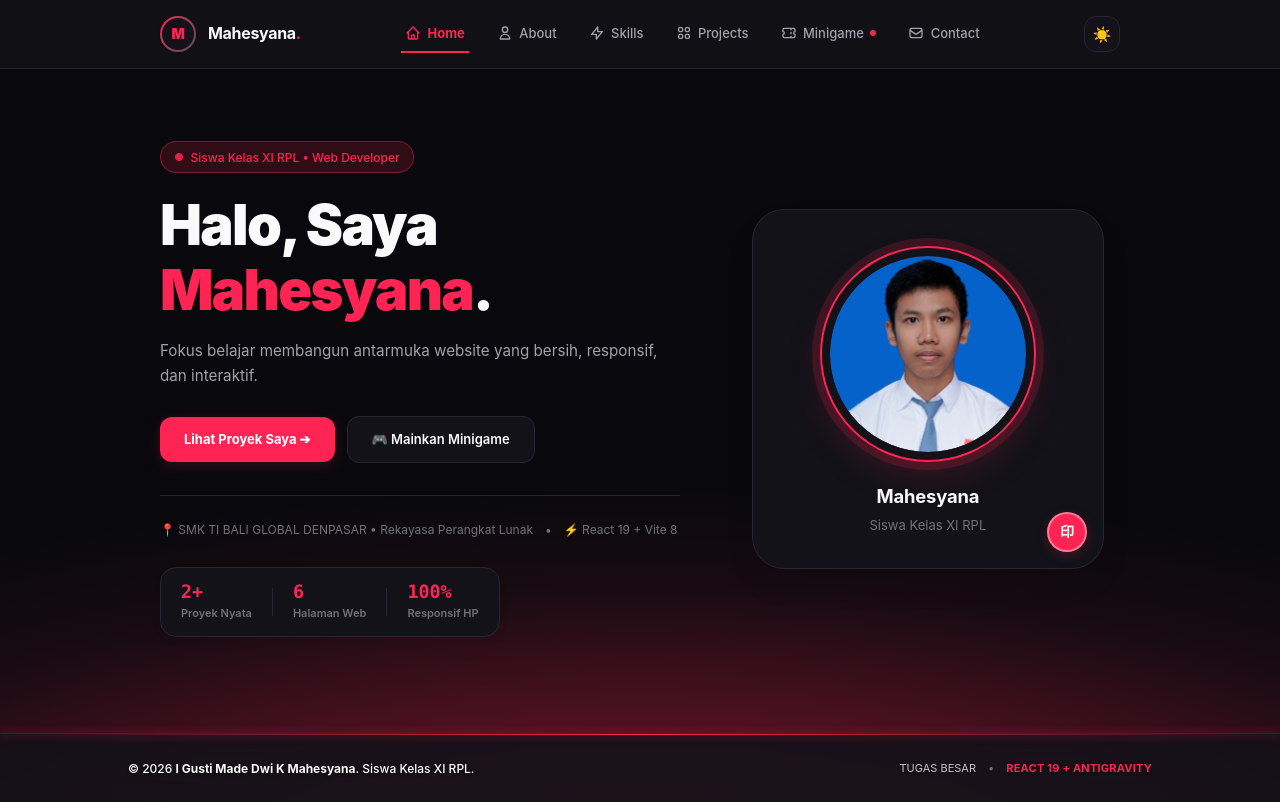
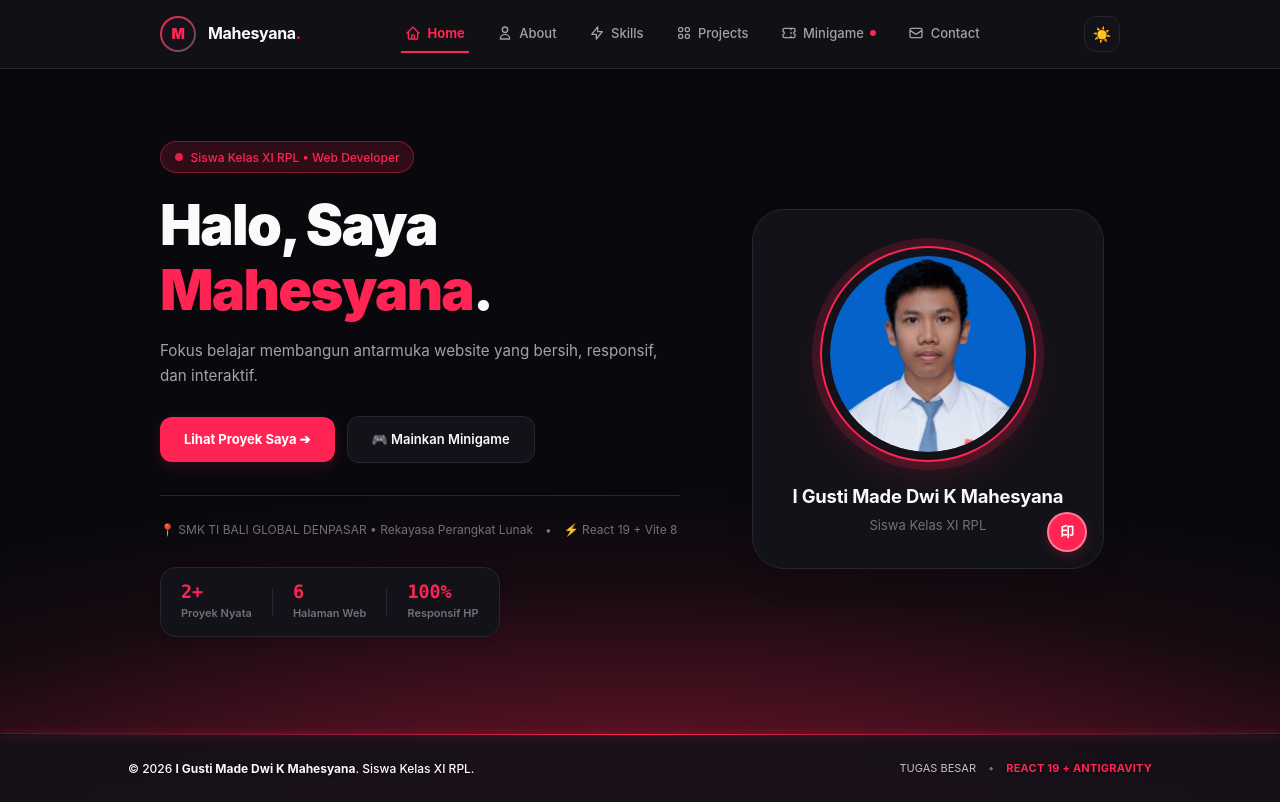
Before and after one commit to Mahesyana/Portofolio-web, a React (Vite) app: page / in a window 1280 px wide. Built offline with nearby package versions, Linux system fonts and the light colour scheme.

Commit message:
tahap 5: memperbaiki nama di baawah avatar

```diff
--- a/src/pages/Home.jsx
+++ b/src/pages/Home.jsx
@@ -105,7 +105,7 @@ export default function Home() {
               </div>
             </div>
 
-            <div className="avatar-name">Mahesyana</div>
+            <div className="avatar-name">I Gusti Made Dwi K Mahesyana</div>
             <div className="avatar-subtitle">Siswa Kelas XI RPL</div>
 
             {/* Stempel Merah Tradisional (Hanko) */}
```
